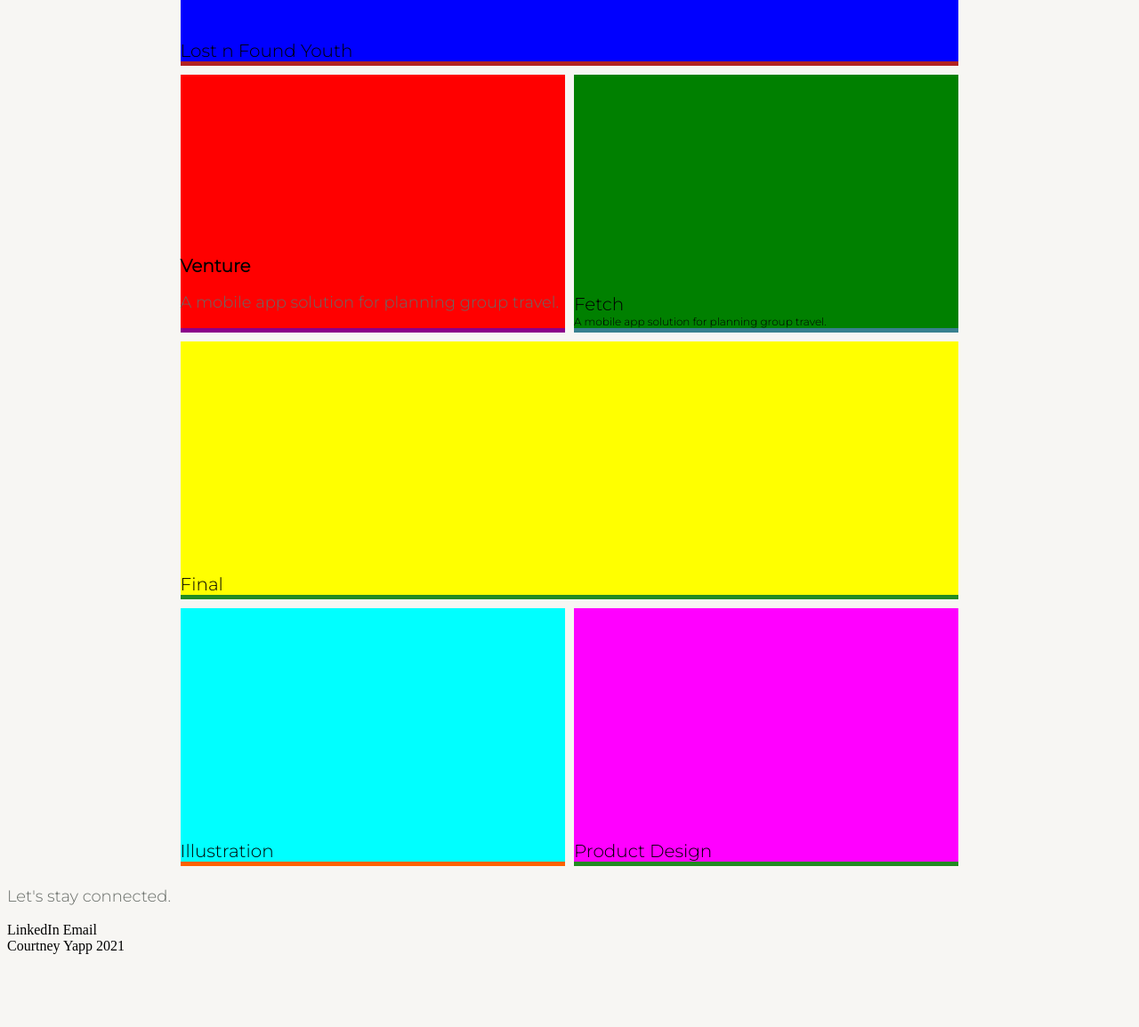
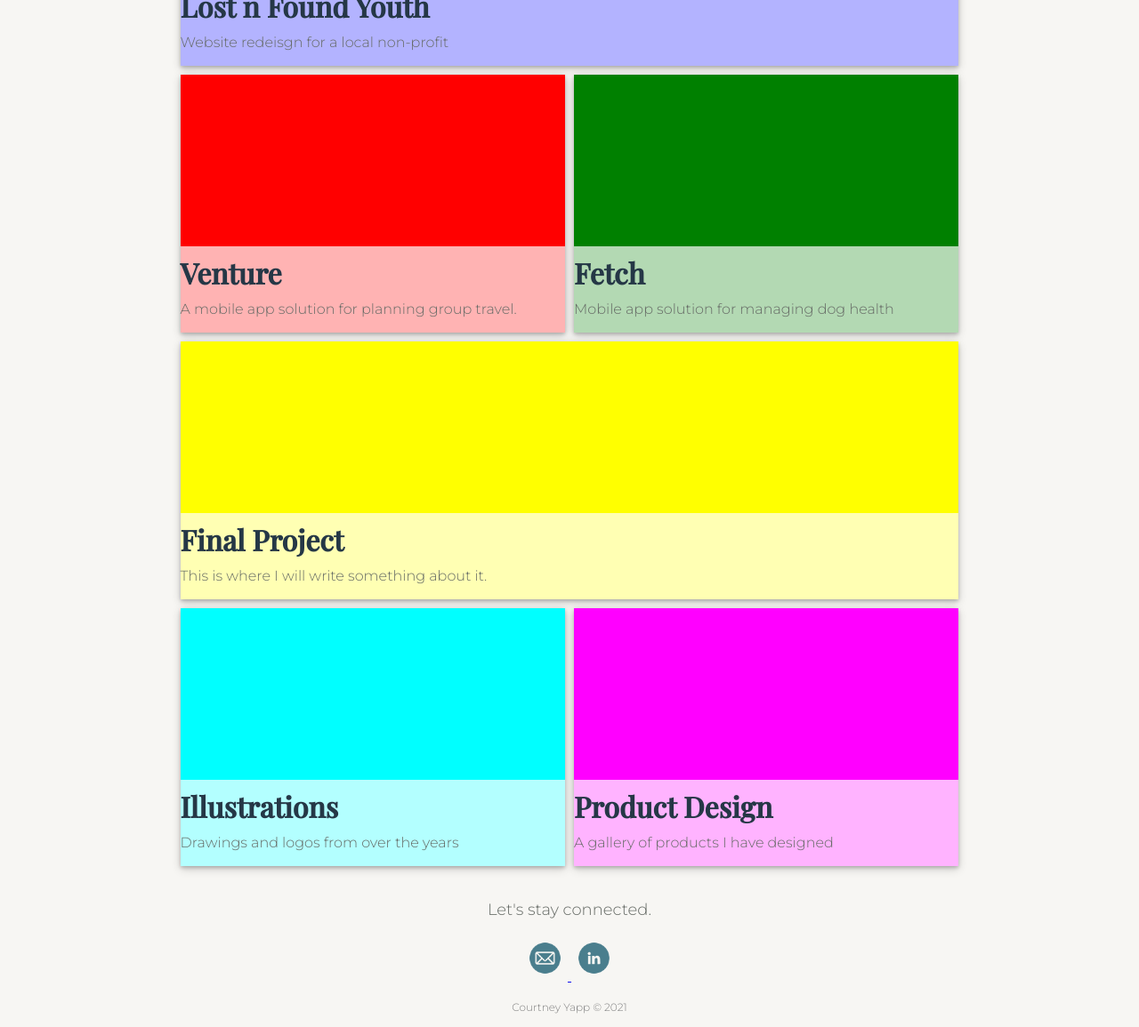
Before and after one commit to cnyapp/HW17, a plain HTML site: page index.html in a window 1280 px wide. Shown: the part 555-1710 px from the top of the page at 89% size. Before the commit the page ends 1636 px from the top, so only its background shows below. Drawn offline with nearby package versions, Linux system fonts and the light colour scheme.

Commit message:
frostybox added

```diff
--- a/css/style.css
+++ b/css/style.css
@@ -112,71 +112,97 @@ b{
     cursor: pointer;
     display: grid;
     align-content: end;
-
+    box-shadow: 0 2px 4px 0 rgba(0, 0, 0, 0.2), 0 3px 10px 0 rgba(0, 0, 0, 0.19)
   }
 
 #projectLNFY{
     grid-area: LNFY;
-    border-bottom: 5px solid firebrick;
     background-color:blue;
 }
 
 #projectVenture{
     grid-area: Venture;
-    border-bottom: 5px solid darkmagenta;
     background-color:red;
 }
 
 #projectFetch{
     grid-area: Fetch;
-    border-bottom: 5px solid #38808F;
-
     background-color:green;
 
 }
 #projectFinal{
     grid-area:Final;
-    border-bottom: 5px solid forestgreen;
     background-color:yellow;
 
 }
 
 #projectProductDesign{
     grid-area: Product;
-    border-bottom: 5px solid forestgreen;
     background-color: fuchsia;
 
 }
 #projectIllustration{
     grid-area: Illos;
-    border-bottom: 5px solid #FF6200;
     background-color: aqua;
 }
-.projectGrid Area {
-    background-color: rgba(255,255,255,0.8);
-    border-bottom: 5px solid #FF6200;
-    position: absolute;
-    right: -50px;
-    top: 100px;
-    padding: 25px;
-    max-width: 550px;
-    z-index: 100;
+.heading {
+    background-color: rgba(255,255,255,0.7);
+    height: fit-content;
+    color: black;
+
+  }
+.titlebox{
+    padding-left: 10px;
 }
-.heading {
-    Font-family: 'Montserrat',sans-serif;
-    color: black;
-    font-size: 20px;
-  }
+
+.titleBox h2{
+    font-family: 'Playfair Display', serif;
+    font-size:4vh;
+    color:#253746;
+    line-height:.25em;
+}
+
+
+.titleBox p{
+    font-family: 'Montserrat',sans-serif;
+    font-size:2vh;
+    line-height:1.25em;
+
+}
 .projType{
     font-family: 'Montserrat',sans-serif;
     font-size: 12px;
     color: black;
     padding-top: 2 px;
+
 }
-.heading p{
-    max-width: 350px;
-    font-size: 16px;
-    font-weight: 300;
-    margin: 0px 0px;
-    color: #636364;
+
+footer{
+    display:flex;
+    flex-direction: column;
+    align-items: center;
+    justify-content: center;
+    margin: 15px;
+
+
 }
+
+.footertext p {
+    font-family: 'Montserrat',sans-serif;
+    font-size: 15px;
+    font-weight:900;
+
+}
+
+.cocoCopyright{
+    font-family: 'Montserrat',sans-serif;
+    font-size: 12px;
+    color:gray;
+
+}
+.socialIcons a{
+    transition: 0.3s;
+}
+.socialIcons a:hover{
+    opacity: 50%;
+}
--- a/index.html
+++ b/index.html
@@ -25,7 +25,8 @@
 
             <h2>Hi, I'm Courtney</h2>
 
-            <p>I am research driven<b> UX & Product Designer</b> who is passionate about designing meaningful solutions to <b>better connect people</b>
+            <p>I am a research driven<b> UX & Product Designer</b> who is passionate about designing meaningful
+                solutions to <b>better connect people</b>
                 to the world around them.</p>
         </div>
     </div>
@@ -33,12 +34,22 @@
 
     <section class="myWork">
         <div id="projectLNFY" class="projectGridArea">
-                <div class="heading">Lost n Found Youth</div>
+            <div class="heading">
+                <div class="titleBox">
+                    <h2>Lost n Found Youth</h2>
+                    <p>Website redeisgn for a local non-profit</p>
+
                 </div>
+            </div>
+        </div>
+
         <div id="projectVenture" class="projectGridArea">
+
+            <div class="heading">
                 <div class="titleBox">
-                    <h2 class="heading">Venture</h2>
+                    <h2>Venture</h2>
                     <p>A mobile app solution for planning group travel.</p>
+
                 </div>
             </div>
 
@@ -47,27 +58,63 @@
 
         </div>
         <div id="projectFetch" class="projectGridArea">
-                <div class="heading">Fetch</div>
-                <div class="projType">A mobile app solution for planning group travel.</div>
+            <div class="heading">
+
+            <div class="titleBox">
+                <h2>Fetch</h2>
+                <p>Mobile app solution for managing dog health</p>
+
+            </div></div>
+
         </div>
         <div id="projectFinal" class="projectGridArea">
-                <div class="heading">Final</div>
+            <div class="heading">
+
+            <div class="titleBox">
+                <h2>Final Project</h2>
+                <p>This is where I will write something about it.</p>
+
+            </div></div>
         </div>
         <div id="projectProductDesign" class="projectGridArea">
-                <div class="heading">Product Design</div>
+            <div class="heading">
+
+            <div class="titleBox">
+                <h2>Product Design</h2>
+                <p>A gallery of products I have designed</p>
+
+            </div></div>
 
         </div>
-            <div id="projectIllustration"class="projectGridArea">
-                <div class="heading">Illustration</div>
+        <div id="projectIllustration" class="projectGridArea">
+            <div class="heading">
+
+            <div class="titleBox">
+                <h2>Illustrations</h2>
+                <p>Drawings and logos from over the years</p>
+
+            </div></div>
         </div>
 
 
 
     </section>
     <footer>
-        <div class="footerText"><p>Let's stay connected.</p></div>
-        <div class="socialIcons">LinkedIn Email</div>
-        <div class="cocoCopyright">Courtney Yapp 2021</div>
+        <div class="footerText">
+            <p>Let's stay connected.</p>
+        </div>
+        <div class="socialIcons">
+
+            <a href="https://linkedin.com/cournteyyapp">
+                <img src="img/SocialMediaIcons-email.png" alt="email" style="width:4vw;height:4vw;">
+            </a>
+            <a href="https://linkedin.com/cournteyyapp">
+                <img src="img/SocialMediaIcons-Linkedin.png" alt="email" style="width:4vw;height:4vw;">
+            </a>
+
+        </div>
+        <div><br></div>
+        <div class="cocoCopyright">Courtney Yapp &#169; 2021</div>
 
     </footer>
 </body>
```
Also changed, not shown: img/SocialMediaIcons-Linkedin.png (added), img/SocialMediaIcons-email.png (added), img/mudpie_aprons.jpg (added), 1 other file. Lines whose indentation alone changed are shown as unchanged.
